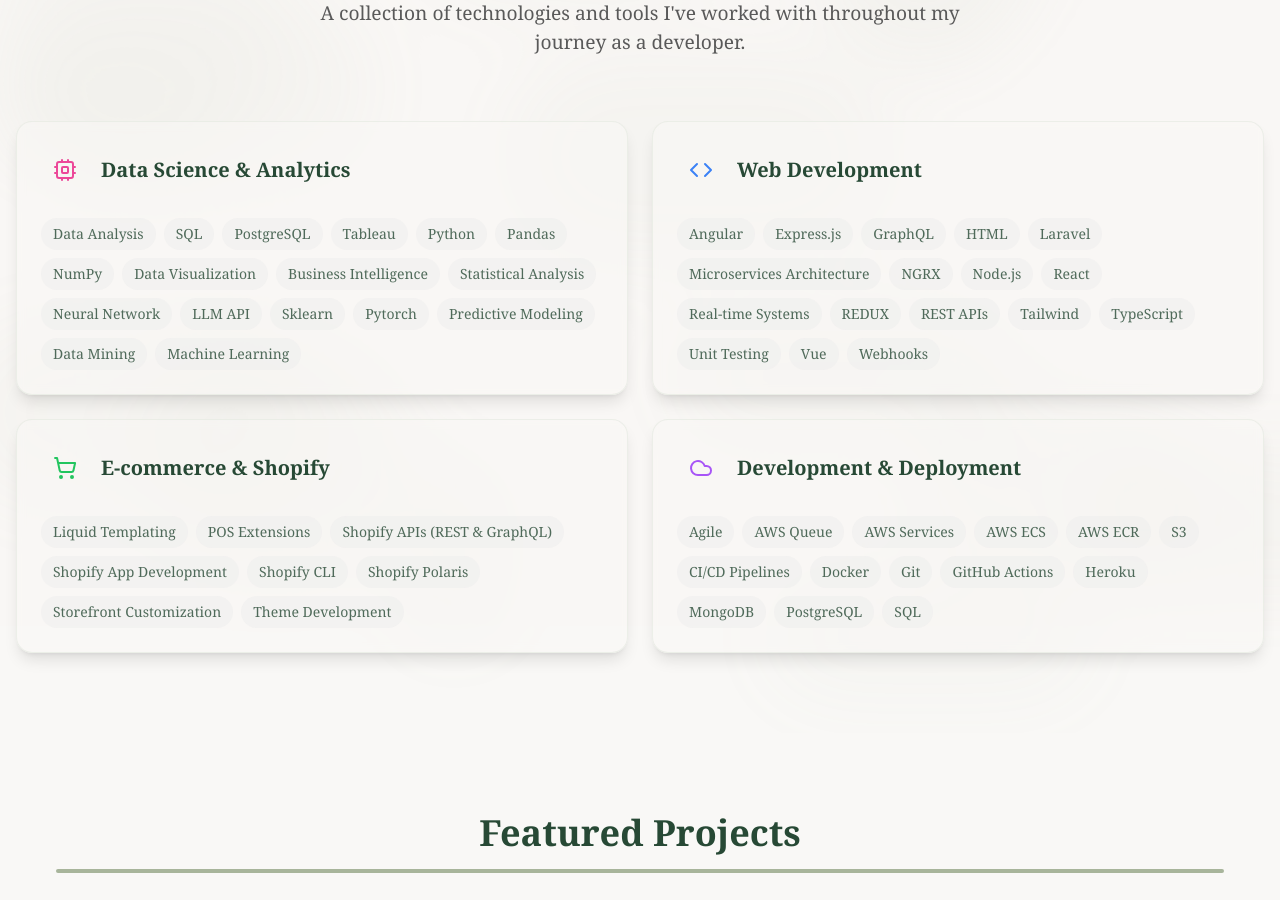
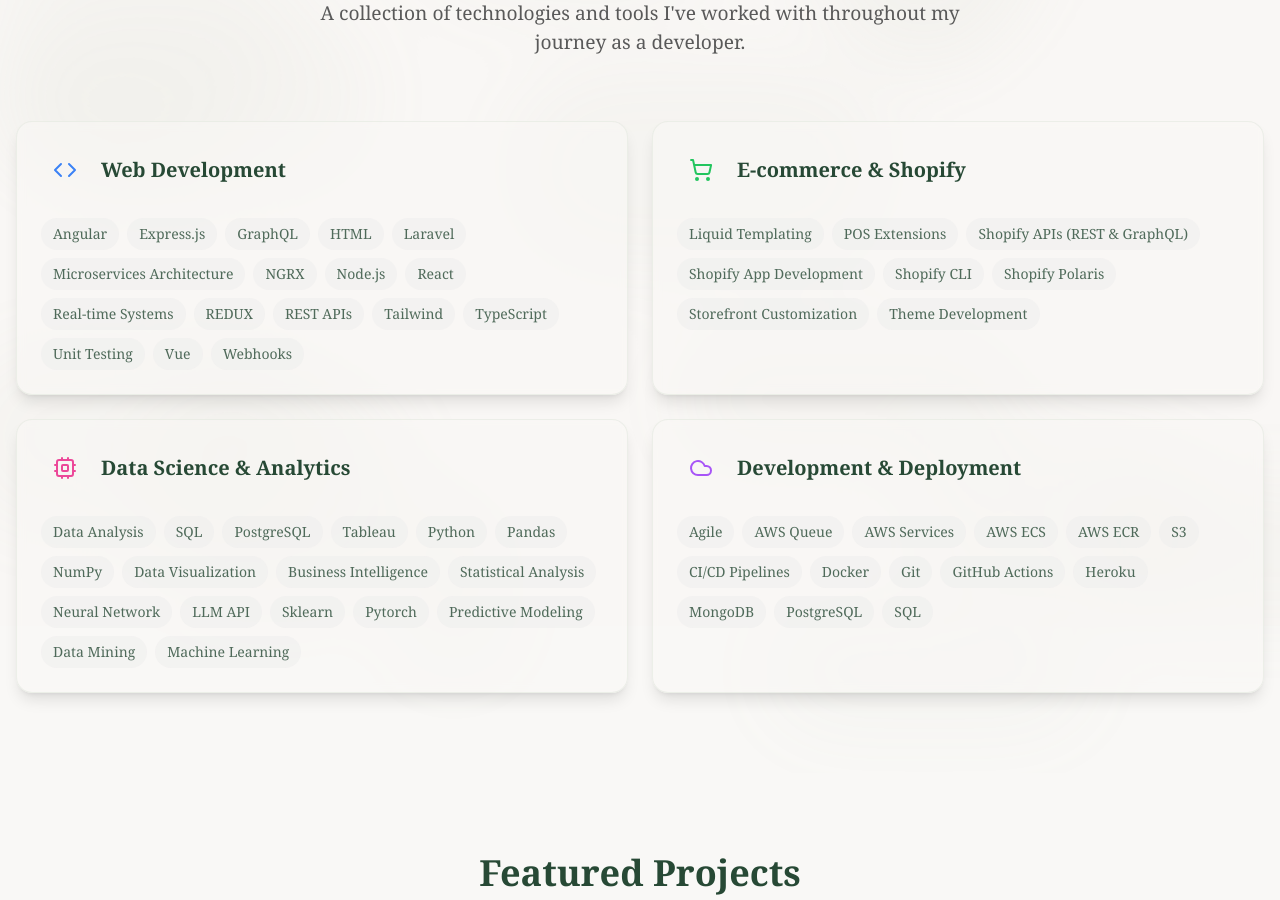
Before and after one commit to SADIK112/Portfolio, a React (Vite) app: page / in a window 1280 px wide. Shown: the part 3400-4300 px from the top of the page. Built offline with nearby package versions, Linux system fonts and the light colour scheme.

Commit message:
updated skill structure

```diff
--- a/src/components/portfolio/SkillsSection.tsx
+++ b/src/components/portfolio/SkillsSection.tsx
@@ -31,18 +31,6 @@ const SkillsSection = () => {
 
   const skillCategories: SkillCategory[] = [
     {
-      id: 'data-science',
-      title: 'Data Science & Analytics',
-      icon: CpuIcon,
-      color: 'text-pink-500',
-      skills: [
-        'Data Analysis', 'SQL', 'PostgreSQL', 'Tableau', 'Python', 'Pandas',
-        'NumPy', 'Data Visualization', 'Business Intelligence',
-        'Statistical Analysis', 'Neural Network', "LLM API", "Sklearn", "Pytorch",
-        'Predictive Modeling', 'Data Mining', 'Machine Learning'
-      ]
-    },
-    {
       id: 'web-dev',
       title: 'Web Development',
       icon: Code,
@@ -63,6 +51,18 @@ const SkillsSection = () => {
         'Liquid Templating', 'POS Extensions', 'Shopify APIs (REST & GraphQL)',
         'Shopify App Development', 'Shopify CLI', 'Shopify Polaris',
         'Storefront Customization', 'Theme Development'
+      ]
+    },
+    {
+      id: 'data-science',
+      title: 'Data Science & Analytics',
+      icon: CpuIcon,
+      color: 'text-pink-500',
+      skills: [
+        'Data Analysis', 'SQL', 'PostgreSQL', 'Tableau', 'Python', 'Pandas',
+        'NumPy', 'Data Visualization', 'Business Intelligence',
+        'Statistical Analysis', 'Neural Network', "LLM API", "Sklearn", "Pytorch",
+        'Predictive Modeling', 'Data Mining', 'Machine Learning'
       ]
     },
     {
```
